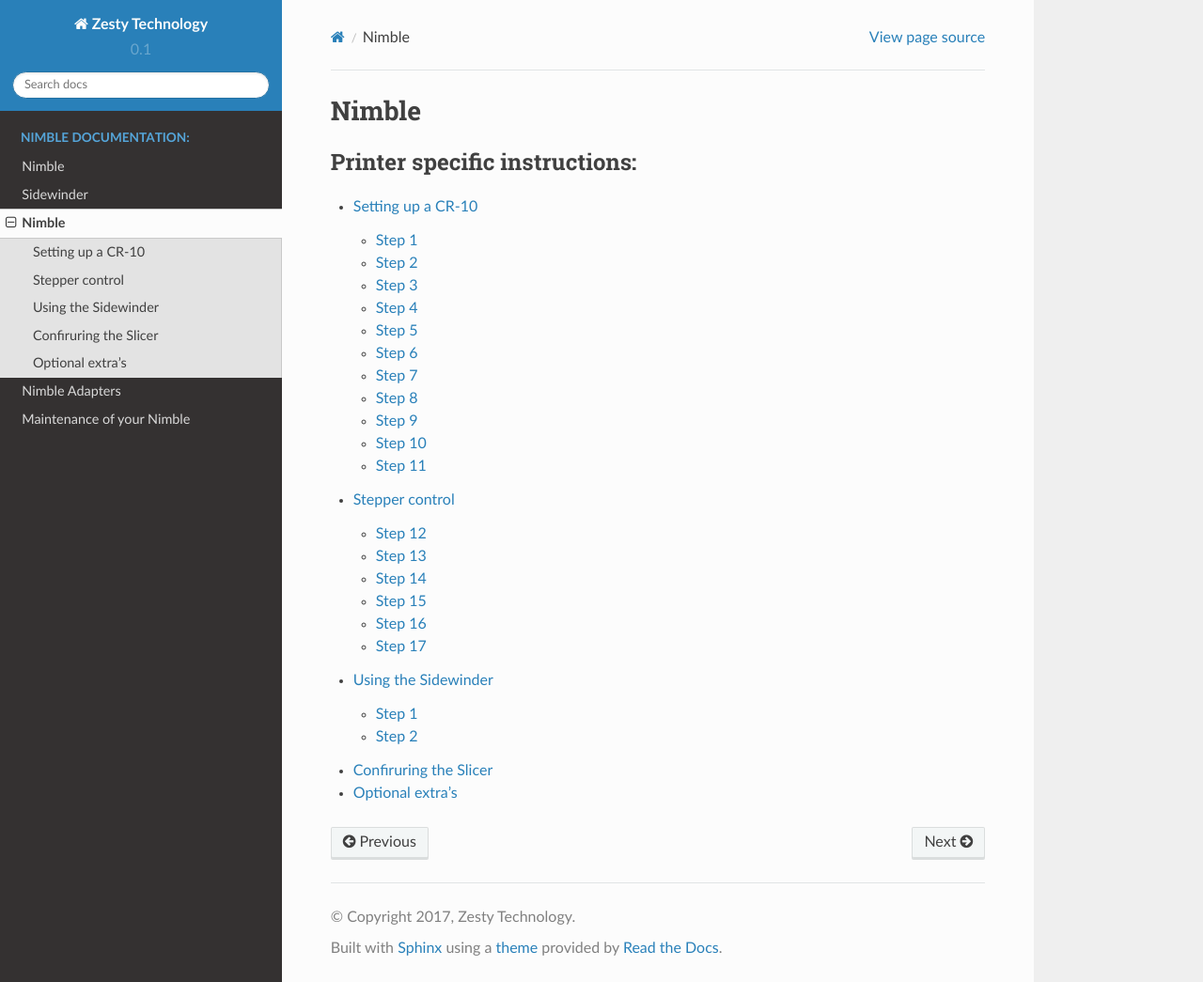
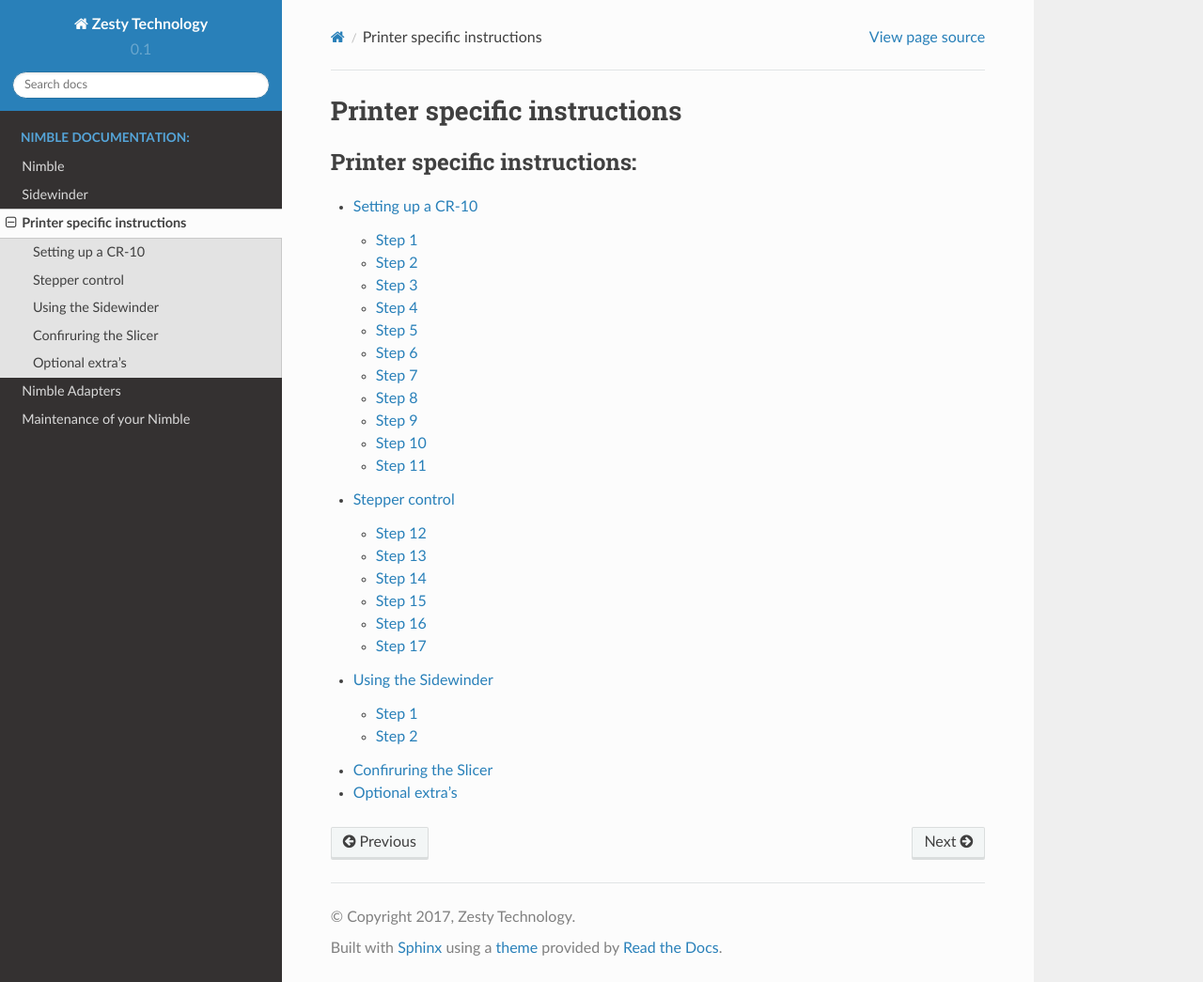
Before and after one commit to ZestyTechnology/zesty-docs, a Sphinx documentation site: the page built from docs/printers/index.rst, in a window 1280 px wide and 1045 px high. Shown: the whole window at 94% size. Built offline with Sphinx 7.4.7 and the Read the Docs theme 2.0.0, drawn with Linux system fonts in a browser that asks for light colours.

Commit message:
Fix heading

```diff
--- a/docs/printers/index.rst
+++ b/docs/printers/index.rst
@@ -3,7 +3,7 @@
    You can adapt this file completely to your liking, but it should at least
    contain the root `toctree` directive.
 
-Nimble
+Printer specific instructions
 ===============
 
 
```
